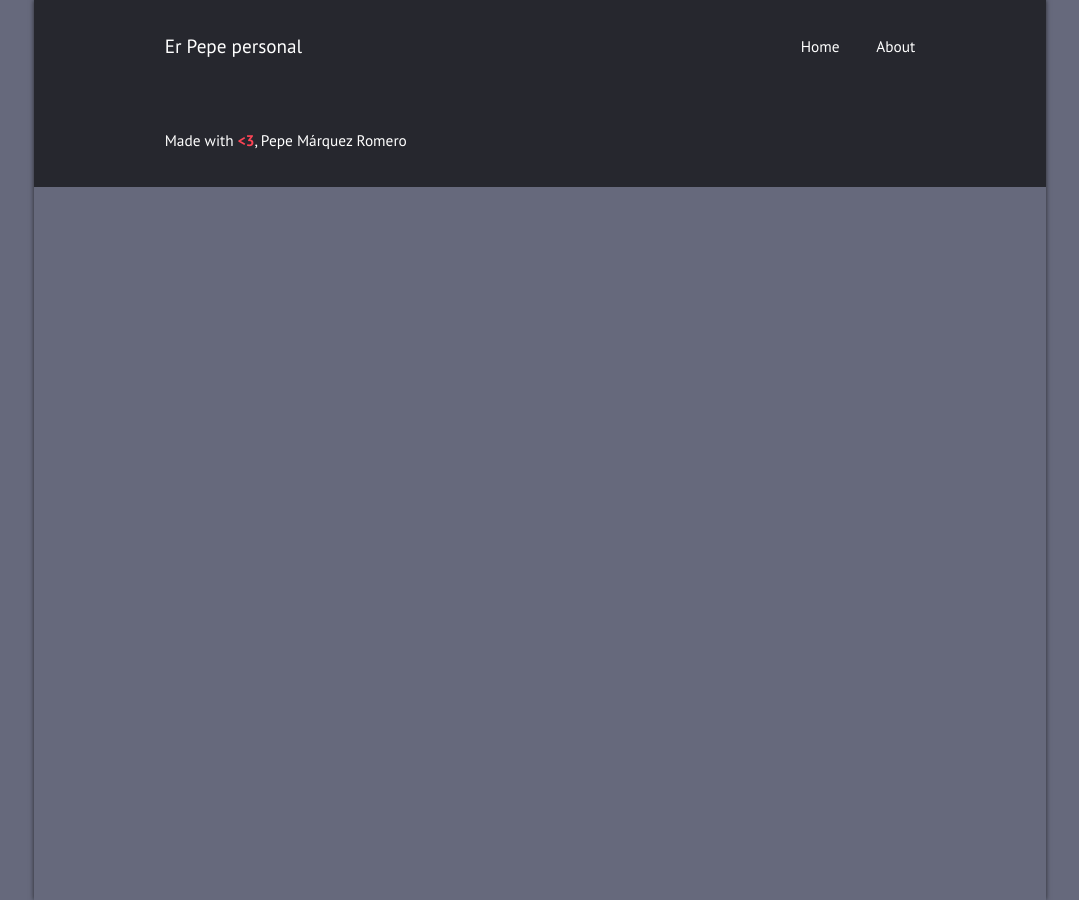
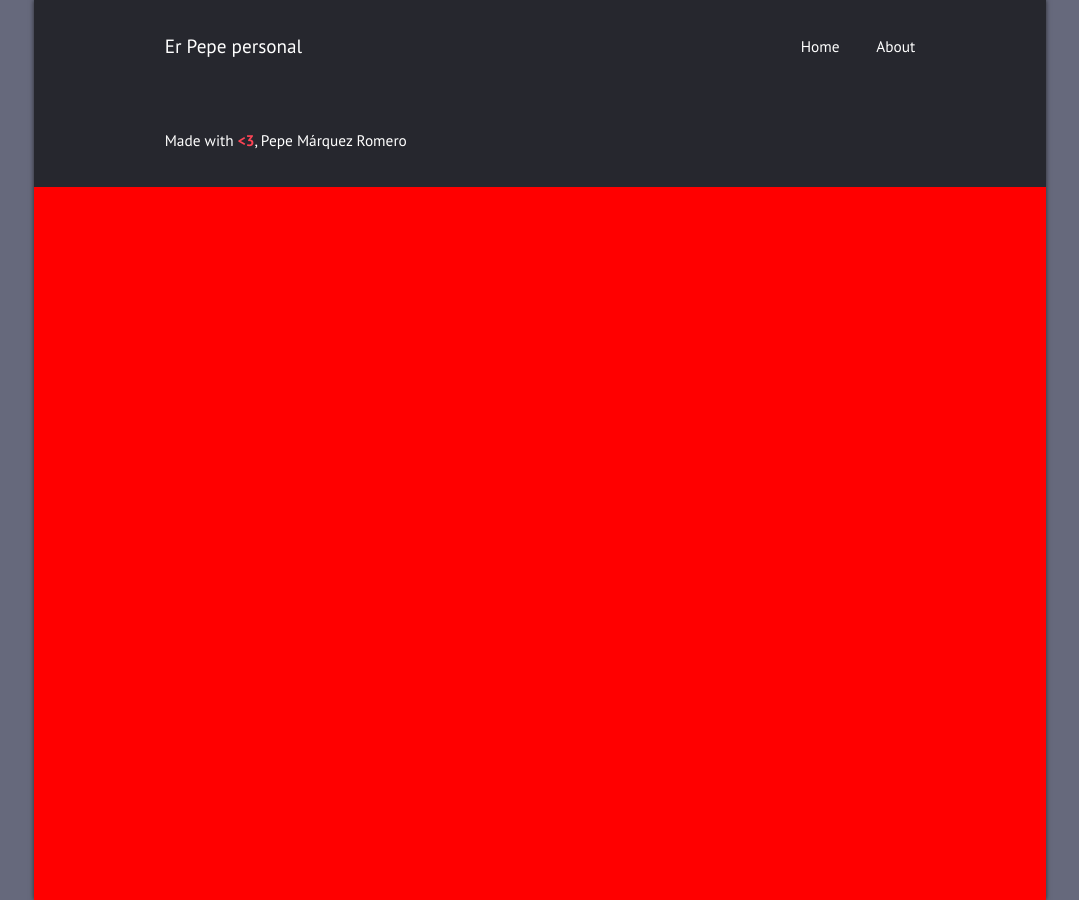
Before and after one commit to pxp9/pxp9.github.io, a Jekyll site: the page built from index.html, in a window 1280 px wide. Shown: the whole page, without its empty margins (100-1179 px from the left). Built offline with Jekyll 4.4.1, drawn with Linux system fonts in a browser that asks for light colours.

Commit message:
just trying xd

```diff
--- a/assets/css/frame.sass
+++ b/assets/css/frame.sass
@@ -9,7 +9,7 @@ html
   color: $light
 body
   box-shadow: 0 0 .3em lighten($dark, 2%)
-  background: lighten($dark, 30%)
+  background: #ff0000
   color: $light
 
 body > header, body > footer
```
